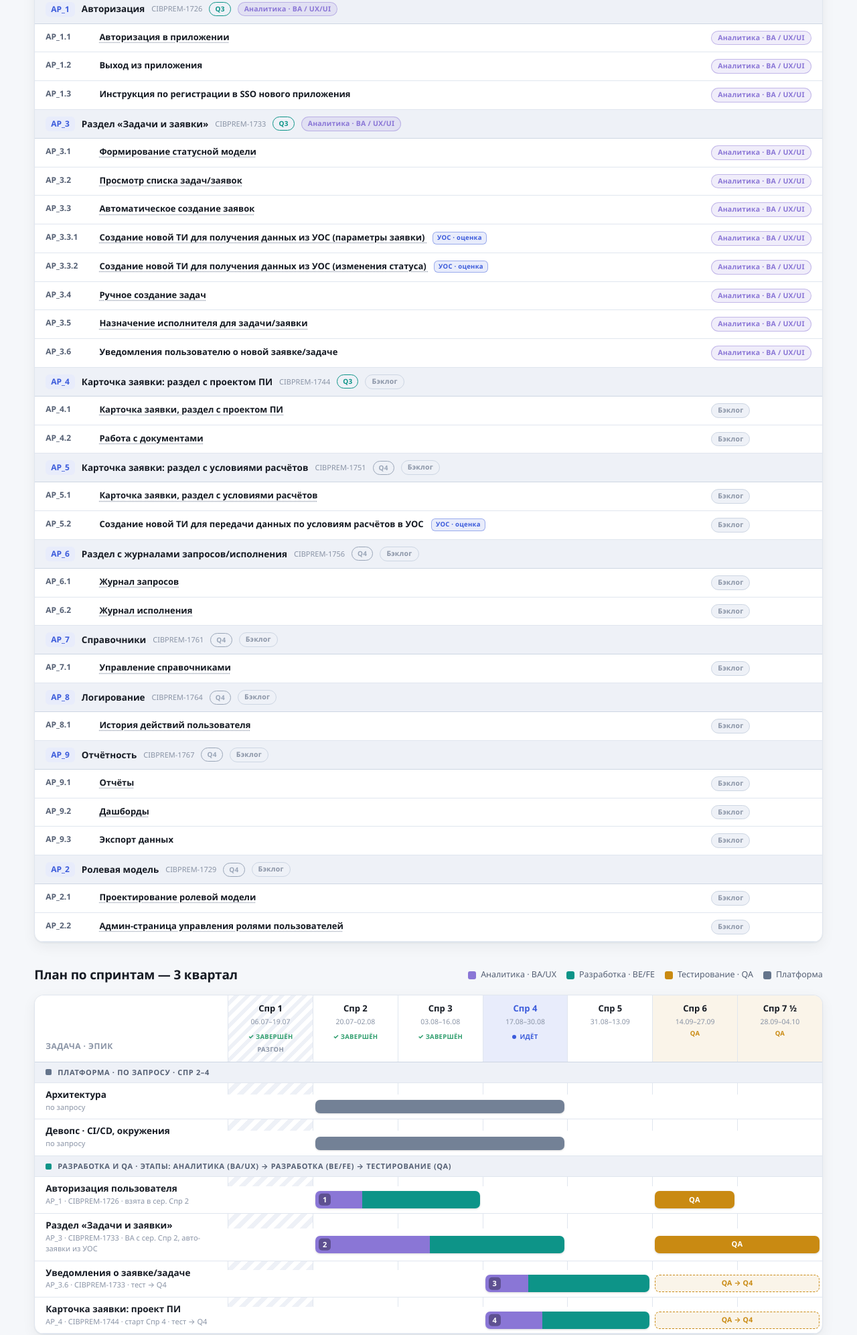
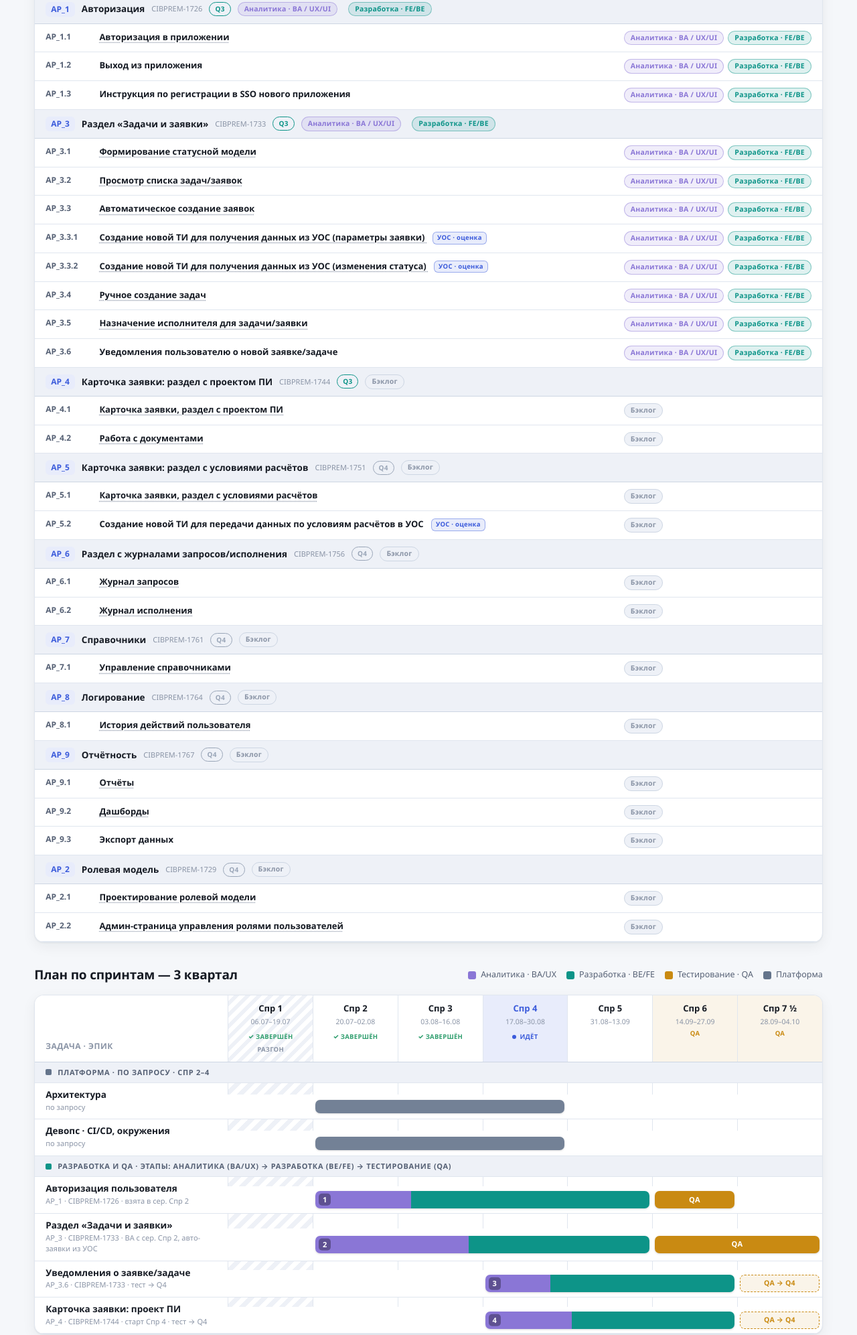
Before and after one commit to IlyaRadn/RIO, a plain HTML site: page alternative-settlements/index.html in a window 1280 px wide. Shown: the part 704-2697 px from the top of the page at 67% size. Drawn offline with Linux system fonts and the light colour scheme.

Commit message:
Роадмап: продлены линии разработки; бэклог AP_1/AP_3 — плашка Разработка FE/BE

```diff
--- a/alternative-settlements/index.html
+++ b/alternative-settlements/index.html
@@ -195,6 +195,8 @@
   table.bl .st-chip{display:inline-block;font-size:10.5px;font-weight:700;letter-spacing:.02em;border-radius:999px;padding:2px 9px;white-space:nowrap}
   table.bl .st-chip.backlog{color:var(--ink-3);background:var(--surface-2);border:1px solid var(--line-2)}
   table.bl .st-chip.analysis{color:var(--st-ba);background:color-mix(in srgb,var(--st-ba) 13%,transparent);border:1px solid color-mix(in srgb,var(--st-ba) 45%,transparent)}
+  table.bl .st-chip.dev{color:var(--s-c);background:color-mix(in srgb,var(--s-c) 13%,transparent);border:1px solid color-mix(in srgb,var(--s-c) 45%,transparent)}
+  table.bl .st-chip + .st-chip{margin-left:6px}
   .livebar{max-width:1200px;margin:0 auto 24px;display:flex;align-items:center;gap:12px;background:color-mix(in srgb,var(--good) 10%,var(--surface));border:1px solid color-mix(in srgb,var(--good) 38%,var(--line));border-left:4px solid var(--good);border-radius:12px;padding:12px 17px;font-size:13.5px;color:var(--ink)}
   .livebar b{font-weight:700}
   .livebar .pulse{flex:none;width:10px;height:10px;border-radius:50%;background:var(--good);animation:pulse 2s infinite}
@@ -391,10 +393,10 @@
     {type:'plat',name:'Архитектура',meta:'по запросу',s:2,e:4,cd:10},
     {type:'plat',name:'Девопс · CI/CD, окружения',meta:'по запросу',s:2,e:4,cd:7},
     {wave:'Разработка и QA · этапы: аналитика (BA/UX) → разработка (BE/FE) → тестирование (QA)',stream:'stage'},
-    {type:'feat',name:'Авторизация пользователя',meta:'AP_1 · CIBPREM-1726 · взята в сер. Спр 2',ord:1,devS:2,devE:3,ba:5,dev:12.5,qaS:6,qaE:6,qa:5},
-    {type:'feat',name:'Раздел «Задачи и заявки»',meta:'AP_3 · CIBPREM-1733 · BA с сер. Спр 2, авто-заявки из УОС',ord:2,devS:2,devE:4,ba:21.25,dev:25,qaS:6,qaE:7,qa:12.5},
-    {type:'feat',name:'Уведомления о заявке/задаче',meta:'AP_3.6 · CIBPREM-1733 · тест → Q4',ord:3,devS:4,devE:5,ba:7.5,dev:21.25,qaLater:true,qa:8.75},
-    {type:'feat',name:'Карточка заявки: проект ПИ',meta:'AP_4 · CIBPREM-1744 · старт Спр 4 · тест → Q4',ord:4,devS:4,devE:5,ba:10,dev:18.75,qaLater:true,qa:18.75}
+    {type:'feat',name:'Авторизация пользователя',meta:'AP_1 · CIBPREM-1726 · взята в сер. Спр 2',ord:1,devS:2,devE:5,ba:5,dev:12.5,qaS:6,qaE:6,qa:5},
+    {type:'feat',name:'Раздел «Задачи и заявки»',meta:'AP_3 · CIBPREM-1733 · BA с сер. Спр 2, авто-заявки из УОС',ord:2,devS:2,devE:5,ba:21.25,dev:25,qaS:6,qaE:7,qa:12.5},
+    {type:'feat',name:'Уведомления о заявке/задаче',meta:'AP_3.6 · CIBPREM-1733 · тест → Q4',ord:3,devS:4,devE:6,ba:7.5,dev:21.25,qaLater:true,qa:8.75},
+    {type:'feat',name:'Карточка заявки: проект ПИ',meta:'AP_4 · CIBPREM-1744 · старт Спр 4 · тест → Q4',ord:4,devS:4,devE:6,ba:10,dev:18.75,qaLater:true,qa:18.75}
   ];
   var swatch={platform:'var(--s-a)',stage:'var(--s-c)'};
   var gb=document.getElementById('gbody'),html='';
@@ -412,7 +414,7 @@
               '<div class="seg dev" style="flex-grow:'+r.dev+'" title="Разработка (BE/FE): '+r.dev+' ЧД"></div>'+
             '</div>';
       if(r.qaLater){
-        html+='<div class="qlater" style="grid-column:6 / span 2;" title="Тестирование (QA): '+r.qa+' ЧД — перенесено в Q4">QA → Q4</div>';
+        html+='<div class="qlater" style="grid-column:7 / span 1;" title="Тестирование (QA): '+r.qa+' ЧД — перенесено в Q4">QA → Q4</div>';
       }else{
         html+='<div class="qbar" style="grid-column:'+r.qaS+' / span '+(r.qaE-r.qaS+1)+';" title="Тестирование (QA): '+r.qa+' ЧД">QA</div>';
       }
@@ -526,16 +528,19 @@
   var STAT={backlog:{l:'Бэклог',c:'backlog'},analysis:{l:'Аналитика · BA / UX/UI',c:'analysis'}};
   var blb=document.getElementById('blbody'), bh='';
   epics.forEach(function(e){
-    var est=(e.id==='AP_1'||e.id==='AP_3')?'analysis':'backlog', sc=STAT[est];
+    var est=(e.id==='AP_1'||e.id==='AP_3')?'analysis':'backlog';
+    var stHtml=(est==='analysis')
+      ? '<span class="st-chip analysis">'+STAT.analysis.l+'</span><span class="st-chip dev">Разработка · FE/BE</span>'
+      : '<span class="st-chip backlog">'+STAT.backlog.l+'</span>';
     bh+='<tr class="epic"><td colspan="3"><div class="ename"><span class="eid">'+e.id+'</span>'+
         '<span class="etitle">'+esc(e.name)+'</span><span class="ejira">'+e.jira+'</span>'+
         '<span class="qchip '+(e.q==='Q3'?'q3':'q4')+'">'+e.q+'</span>'+
-        '<span class="st-chip '+sc.c+'">'+sc.l+'</span></div></td></tr>';
+        stHtml+'</div></td></tr>';
     e.tasks.forEach(function(t){
       var attrs=t.d?(' has-desc" data-id="'+t.id+'" data-desc="'+escA(t.d)+'"'):'"';
       bh+='<tr class="task'+attrs+'><th scope="row" class="tid">'+t.id+'</th><td class="tname">'+esc(t.t)+
           (t.uos?' <span class="uos-tag">УОС · оценка</span>':'')+'</td>'+
-          '<td class="tstatus"><span class="st-chip '+sc.c+'">'+sc.l+'</span></td></tr>';
+          '<td class="tstatus">'+stHtml+'</td></tr>';
     });
   });
   if(blb){
```
